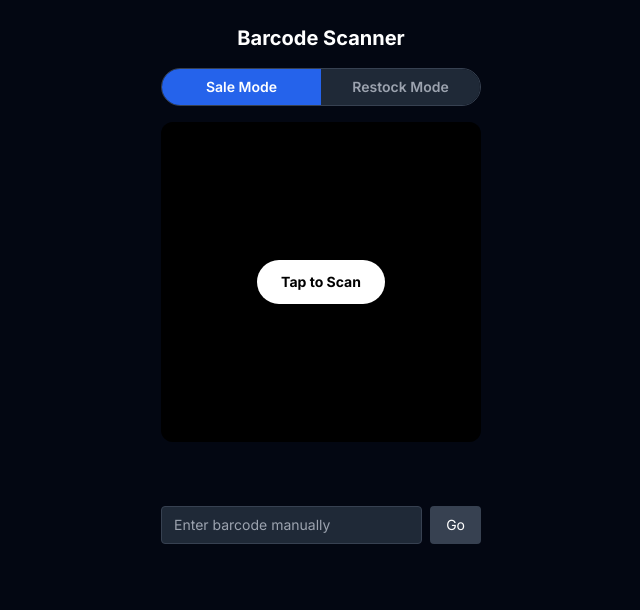
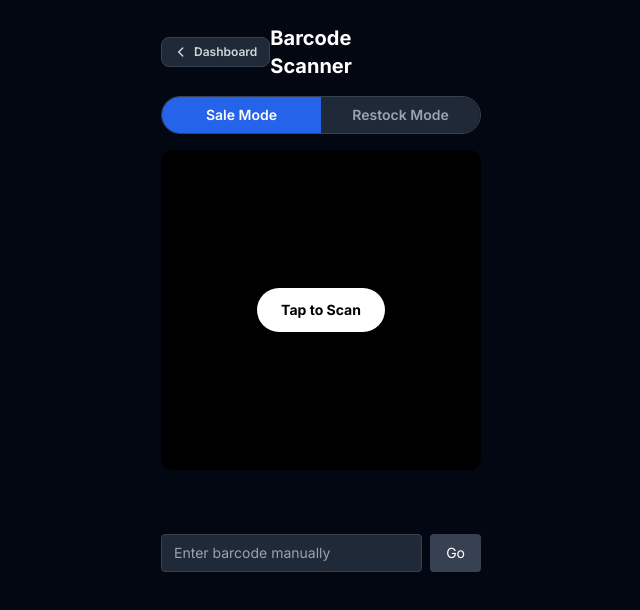
Before and after one commit to elisertual4-dev/mini-store, a Next.js app: page /scan in a window 1280 px wide. Shown: the top 610 px of the page, without its empty margins (319-959 px from the left). Built offline with nearby package versions, Linux system fonts and the light colour scheme.

Commit message:
feat: add Dashboard link to barcode scanner header
Scanner page now has a back-arrow "Dashboard" button in the top-left of
the header. Clicking it stops any active camera stream before navigating
so the device camera releases.

```diff
--- a/app/scan/page.tsx
+++ b/app/scan/page.tsx
@@ -1,6 +1,7 @@
 'use client'
 
 import { useEffect, useRef, useState } from 'react'
+import Link from 'next/link'
 import { useRouter } from 'next/navigation'
 import { BrowserMultiFormatReader } from '@zxing/browser'
 
@@ -57,7 +58,20 @@ export default function ScanPage() {
 
   return (
     <main className="min-h-screen bg-gray-950 text-white flex flex-col items-center p-4 gap-4">
-      <h1 className="text-xl font-bold mt-2">Barcode Scanner</h1>
+      <div className="w-full max-w-xs flex items-center justify-between mt-2">
+        <Link
+          href="/dashboard"
+          onClick={() => controlsRef.current?.stop()}
+          className="flex items-center gap-1.5 px-3 py-1.5 rounded-lg bg-gray-800 hover:bg-gray-700 border border-gray-700 text-xs font-semibold text-gray-300 transition-colors"
+        >
+          <svg className="w-3.5 h-3.5" fill="none" stroke="currentColor" strokeWidth={2.5} viewBox="0 0 24 24">
+            <path strokeLinecap="round" strokeLinejoin="round" d="M15 19l-7-7 7-7" />
+          </svg>
+          Dashboard
+        </Link>
+        <h1 className="text-xl font-bold">Barcode Scanner</h1>
+        <span className="w-[88px]" />
+      </div>
 
       <div className="flex rounded-full overflow-hidden border border-gray-700 w-full max-w-xs">
         <button
```
